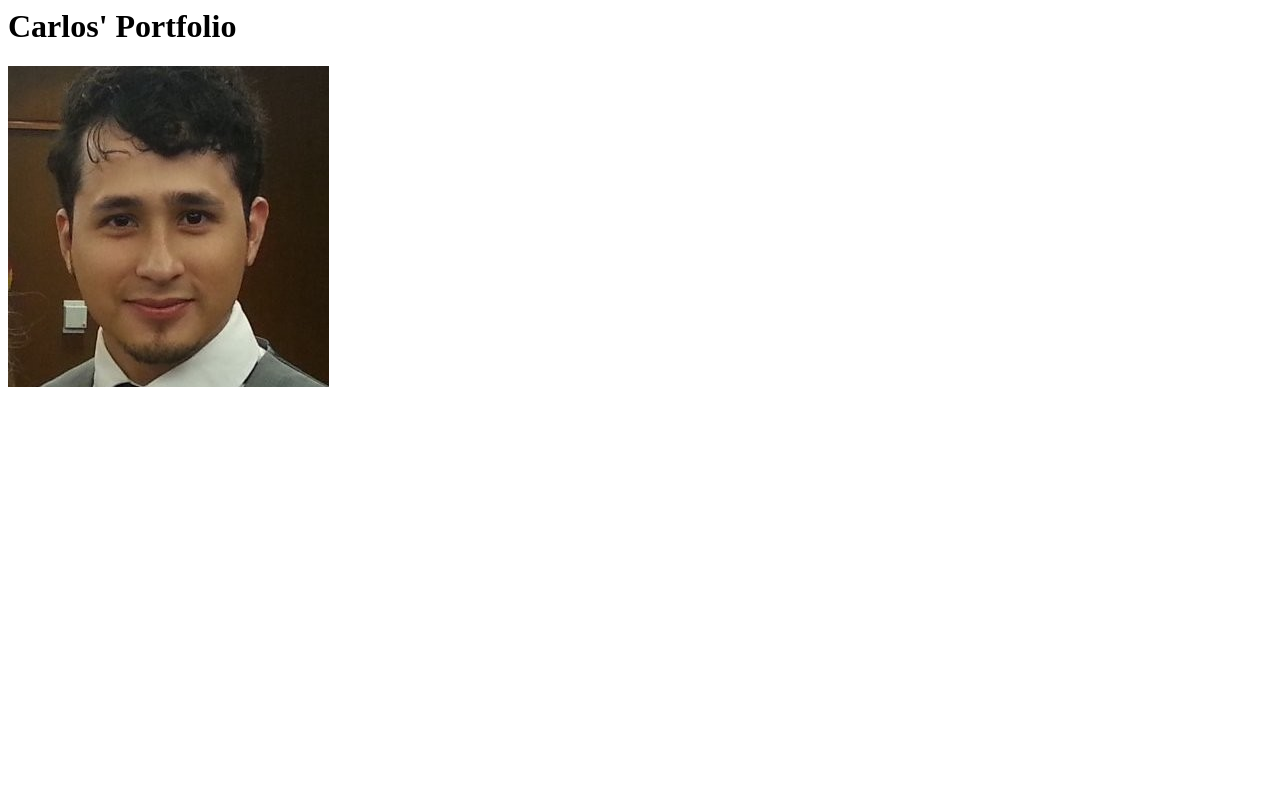
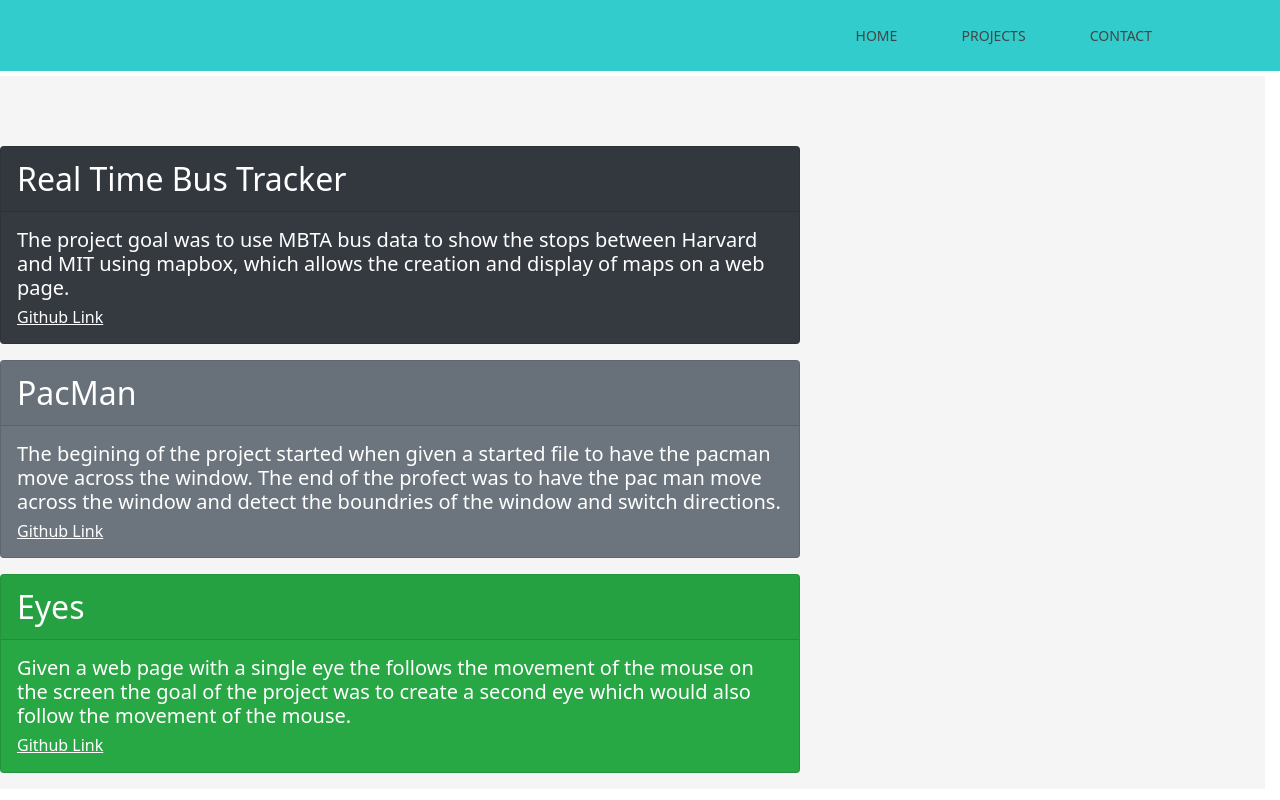
Before and after one commit to carlosortizjimenez/carlosortizjimenez.github.io, a plain HTML site: page index.html in a window 1280 px wide. Drawn offline with nearby package versions, Linux system fonts and the light colour scheme.

Commit message:
Update index.html

```diff
--- a/index.html
+++ b/index.html
@@ -1,4 +1,53 @@
 <html>
-    <h1>Carlos' Portfolio</h1>
-    <img src="./carlos.jpeg"/>
+<head>
+<link href="https://fonts.googleapis.com/css2?family=Alegreya+Sans:wght@100&display=swap" rel="stylesheet">
+<link rel="stylesheet" type="text/css" href="./styles.css">
+<link rel="stylesheet" href="https://stackpath.bootstrapcdn.com/bootstrap/5.0.0-alpha1/css/bootstrap.min.css"Integrity="sha384-r4NyP46KrjDleawBgD5tp8Y7UzmLA05oM1iAEQ17CSuDqnUK2+k9luXQOfXJCJ4I"crossorigin="anonymous">
+<meta charset="UTF-8">
+<title>Portfolio</title>
+</head>
+<body>
+<div class="gridhome">
+
+<header>
+    <div class="navigationbar">
+       <nav>
+            <ul>
+                <li><a href="index.html">HOME</a></li>
+                <li><a href="projectexam.html">PROJECTS</a></li>
+                <li><a href="contact.html">CONTACT</a></li>
+            </ul>
+        </nav>
+    </div>
+</header>
+
+<script src="https://cdn.jsdelivr.net/npm/bootstrap@5.0.2/dist/js/bootstrap.bundle.min.js" integrity="sha384-MrcW6ZMFYlzcLA8Nl+NtUVF0sA7MsXsP1UyJoMp4YLEuNSfAP+JcXn/tWtIaxVXM" crossorigin="anonymous"></script>
+<article>
+<div class="card text-white bg-dark mb-3" style="max-width: 50rem;" >
+    <div class="card-header">Real Time Bus Tracker</div>
+    <div class="card-body">
+      <h5 class="card-title">The project goal was to use MBTA bus data to show the stops between Harvard and MIT using mapbox, which allows the creation and display of maps on a web page.</h5>
+      <h6 class="card-text"><a href="https://github.com/carlosortizjimenez/RealTimeBusTracker"class="text-white">Github Link</a></h6>
+    </div>
+  </div>
+  <div class="card text-white bg-secondary mb-3" style="max-width: 50rem;">
+    <div class="card-header">PacMan</div>
+    <div class="card-body">
+      <h5 class="card-title">The begining of the project started when given a started file to have the pacman move across the window. The end of the profect was to have the pac man move across the window and detect the boundries of the window and switch directions.</h5>
+      <h6 class="card-text"><a href="https://github.com/carlosortizjimenez/Pacman"class="text-white">Github Link</a></h6>
+    </div>
+  </div>
+  <div class="card text-white bg-success mb-3" style="max-width: 50rem;">
+    <div class="card-header">Eyes</div>
+    <div class="card-body">
+      <h5 class="card-title">Given a web page with a single eye the follows the movement of the mouse on the screen the goal of the project was to create a second eye which would also follow the movement of the mouse.</h5>
+      <h6 class="card-text"><a href="https://github.com/carlosortizjimenez/Eyes"class="text-white">Github Link</a></h6>
+    </div>
+  </div>
+
+
+</article>
+</div>
+</body>
+
 </html>
```
